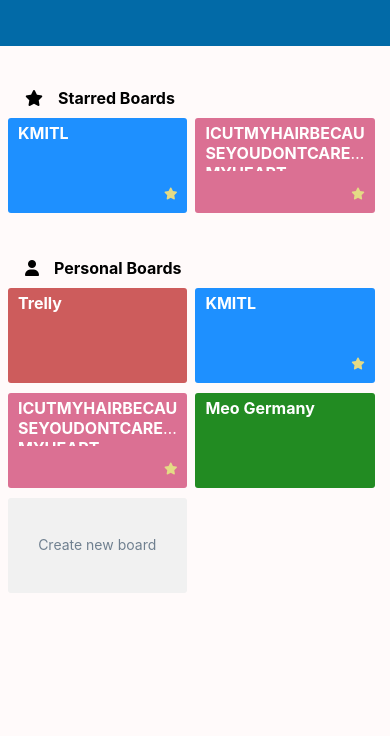
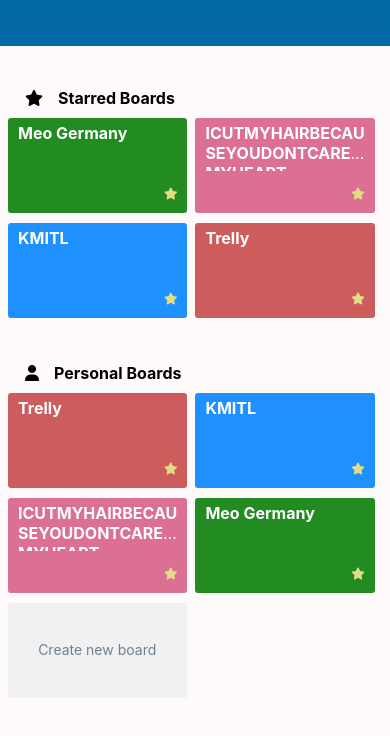
Before and after one commit to See-you-at-Germany-Corp/Trelly-front-end, a React (Create React App) app: page / in a window 390 px wide. Shown: the top 736 px of the page. Built offline with nearby package versions, Linux system fonts and the light colour scheme.

Commit message:
starredBoardList swap v1

```diff
--- a/package.json
+++ b/package.json
@@ -10,7 +10,9 @@
     "@testing-library/user-event": "^7.2.1",
     "hover.css": "^2.3.2",
     "react": "^16.13.1",
+    "react-beautiful-dnd": "^13.0.0",
     "react-dom": "^16.13.1",
+    "react-draggable": "^4.4.3",
     "react-redux": "^7.2.0",
     "react-router-dom": "^5.2.0",
     "react-scripts": "3.4.1",
--- /dev/null
+++ b/src/function/moveStarObject.js
@@ -0,0 +1,40 @@
+import personalToStarred from './personalToStarred.js';
+import { starBoard } from '../redux/actions/personalBoardList.js';
+
+const moveStarObject = (personal, source, destination, dispatch) => {
+    console.log('personal, source, destination');
+    console.log(personal, source, destination);
+
+    const starredBoard = personalToStarred(personal);
+    console.log('starredBoard');
+    console.log(starredBoard);
+
+    if (source < destination) {
+        dispatch({
+            type: 'SET_STAR_ID',
+            boardId: starredBoard[source].id,
+            starId: starredBoard[destination].starred_id + 2
+        });
+
+        const newPersonal = [...personal];
+        // console.log('newPersonal[source].starred_id');
+        // console.log(newPersonal[source].starred_id);
+
+        for (let i = destination + 1; i < starredBoard.length ; i++) {
+            console.log('run');
+            dispatch({
+                type: 'SET_STAR_ID',
+                boardId: starredBoard[i].id,
+                starId: starredBoard[i].starred_id + 2
+            });
+        }
+
+        dispatch({ type: 'OVERWRITE', newState: newPersonal });
+    }
+
+    // console.log(dispatch({type: 'UNSTAR_BOARD', boardId: 2}));
+
+    return ({})
+}
+
+export default moveStarObject;
--- /dev/null
+++ b/src/function/personalToStarred.js
@@ -0,0 +1,15 @@
+const personalToStarred = (personalBoardList) => {
+
+    let starredBoardList = personalBoardList.filter(board => board.starred === true);
+    starredBoardList.sort(function (a, b) {
+        /// sort lowest to highest.
+        return a.starred_id - b.starred_id;
+    });
+
+    return (
+        /// return starredBoardList with sort lowest to highest starred_id.
+        starredBoardList
+    );
+}
+
+export default personalToStarred;
--- a/src/pages/home/boardList.js
+++ b/src/pages/home/boardList.js
@@ -1,16 +1,34 @@
 import React from 'react';
+import { connect } from 'react-redux';
 import { Link } from 'react-router-dom';
 
 import './boardListStyle.css';
 import { starBoard, unStarBoard } from '../../redux/actions/personalBoardList';
 import { createOn } from '../../redux/actions/createNewBoard';
+// import moveObject from '../../function/moveObject.js';
+import { DragDropContext, Droppable, Draggable } from 'react-beautiful-dnd';
+import moveStarObject from '../../function/moveStarObject';
 
 const BoardList = (props) => {
 
     const keyId = props.listName === 'Personal Boards' ? '1' : '2';
 
+    const onDragEnd = (result) => {
+        console.log('result');
+        console.log(result);
+        moveStarObject(props.personalBoardList, result.source.index, result.destination.index, props.dispatch);
+    }
+
     return (
-        <div className={`${props.listName} board-list`}>
+        <DragDropContext onDragEnd={onDragEnd}>
+            <Droppable droppableId={`list`} direction='horizontal'>
+                {(provided, snapshot) => {
+                    return (
+                        <div
+                            className={`${props.listName} board-list`}
+                            ref={provided.innerRef}
+                            {...provided.droppableProps}
+                        >
                             <div className={`${props.listName}-board-name board-name-group`}>
                                 <i className={`board-icon fas fa-${props.icon}`}></i>
                                 <p className={`${props.listName}-board board-name`}><b>{`${props.listName}`}</b></p>
@@ -28,10 +46,24 @@ const BoardList = (props) => {
                                         } : {};
 
                                         return (
-                        <React.Fragment key={`${keyId}-${index}`}>
+                                            <Draggable
+                                                key={`${keyId}-${index}`}
+                                                draggableId={`${index + 1}`}
+                                                index={index}
+                                                isDragDisabled={props.listName !== 'Starred Boards'}
+                                            >
+                                                {
+                                                    (provided, snapshot) => {
+                                                        return (
+                                                            <React.Fragment>
+                                                                <div
+                                                                    className='board-list-item-box'
+                                                                    ref={provided.innerRef}
+                                                                    {...provided.draggableProps}
+                                                                    {...provided.dragHandleProps}
+                                                                >
                                                                     <Link to={board.href} className='board-list-item' style={{ background: `${board.background}` }}>
                                                                         <p><b>{board.name}</b></p>
-
                                                                         <Link to=''>
                                                                             {
                                                                                 board.starred === false ?
@@ -42,23 +74,39 @@ const BoardList = (props) => {
                                                                                     <i className='board-star fas fa-star' onClick={() => props.dispatch(unStarBoard(board.id))} style={starredStyle}></i>
                                                                             }
                                                                         </Link>
-
                                                                     </Link>
+                                                                </div>
 
                                                                 {
-                                /// create new personal board card.
                                                                     props.boardListData.length - 2 === index && props.listName === 'Personal Boards' &&
+                                                                    <div className='board-list-item-box' key={`${keyId}-${index}`}>
                                                                         <div onClick={() => props.dispatch(createOn())} className='board-list-item create-new-board-button' style={{ background: 'rgb(241, 241, 241)', textAlign: 'center' }}>
                                                                             <p style={{ marginTop: '38px', color: 'slategray', marginLeft: '9px', fontSize: '14px' }}>Create new board</p>
                                                                         </div>
+                                                                    </div>
                                                                 }
                                                             </React.Fragment>
+                                                        )
+                                                    }
+                                                }
+                                            </Draggable>
                                         );
                                     })
                             }
 
+                            {provided.placeholder}
                         </div>
+                    )
+                }}
+            </Droppable>
+        </DragDropContext>
     );
 }
 
-export default BoardList;
+const mapStateToProps = (state) => ({
+    personalBoardList: state.personalBoardList
+})
+
+const BoardListWithConnect = connect(mapStateToProps)(BoardList);
+
+export default BoardListWithConnect;
--- a/src/pages/home/boardListStyle.css
+++ b/src/pages/home/boardListStyle.css
@@ -22,17 +22,26 @@
     display: inline;
 }
 
+.board-list .board-list-item-box {
+    /* background-color: lightpink;   */
+    width: 21%;
+    display: flex;
+    flex-wrap: wrap;
+    margin: 10px 0px 8px 18px;
+}
+
 .board-list .board-list-item {
     /* background-color: lightpink;  */
     height: 95px;
-    width: 21%;
-    margin: 10px 0px 8px 18px;
+    width: 100%;
+    /* margin: 10px 0px 8px 18px;    */
     text-decoration: none;
     border-radius: 3px;
     overflow: hidden;
+    -webkit-user-drag: none;
 }
 
-.board-list .board-list-item > p {
+.board-list .board-list-item-box .board-list-item > p {
     color: white;
     /* background-color: antiquewhite;  */
     padding: 0;
@@ -44,9 +53,10 @@
     display: -webkit-box;
    -webkit-line-clamp: 2; /* number of lines to show */
    -webkit-box-orient: vertical;
+    user-select: none;
 }
 
-.board-list .board-list-item .board-star {
+.board-list .board-list-item-box .board-list-item .board-star {
     font-size: 12px;
     float: right;
     color: white;
@@ -58,57 +68,51 @@
     filter: brightness(95%);
 }
 
-.board-list .board-list-item .board-star:hover {
+.board-list .board-list-item-box .board-list-item .board-star:hover {
     filter: brightness(100%);
     font-size: 14px;
     padding-right: 9px;
 }
 
-.board-list .board-list-item:hover {
+.board-list .board-list-item-box .board-list-item:hover {
     filter: brightness(95%);
 }
 
-.board-list .board-list-item:hover .board-star {
+.board-list .board-list-item-box .board-list-item:hover .board-star {
     display: block;
     transform: translateX(0px);
     transition: transform 0.2s, opacity 0.2s, filter 0.2s, font-size 0.1s;
     opacity: 100;
 }
 
-.board-list .create-new-board-button {
+.board-list .board-list-item-box .create-new-board-button {
     user-select: none;
 }
 
-.board-list .create-new-board-button:hover {
+.board-list .board-list-item-box .create-new-board-button:hover {
     cursor: pointer;
 }
 
-.board-list .create-new-board-button:active {
+.board-list .board-list-item-box .create-new-board-button:active {
     filter: brightness(90%);
 }
 
 @media only screen and (max-width: 900px) and (min-width: 751px) {
-    .board-list {
-    }
-
-    .board-list .board-list-item {
+    .board-list .board-list-item-box {
         width: 29%;
         margin: 10px 0px 2px 12px;
     }
 }
 
 @media only screen and (max-width: 750px) and (min-width: 601px) {
-    .board-list {
-    }
-
-    .board-list .board-list-item {
+    .board-list .board-list-item-box {
         width: 44%;
         margin: 10px 0px 0px 8px;
     }
 }
 
 @media only screen and (max-width: 600px) {
-    .board-list .board-list-item {
+    .board-list .board-list-item-box {
         width: 46%;
         margin: 10px 0px 0px 8px;
     }
--- a/src/pages/home/style.css
+++ b/src/pages/home/style.css
@@ -62,6 +62,7 @@ body {
 .homepage-main-container .homepage-sub-container {
     /* background: lightcoral;  */
     /* width: 70%;     */
+    /* max-width: 700px; */
 }
 
 @media only screen and (max-width: 600px) {
--- a/src/redux/actions/personalBoardList.js
+++ b/src/redux/actions/personalBoardList.js
@@ -23,3 +23,8 @@ export const unStarBoard =(boardId)=> ({
     type: 'UNSTAR_BOARD',
     boardId,
 })
+
+export const overWrite =(newState)=> ({
+    type: 'OVERWRITE',
+    newState,
+})
--- a/src/redux/reducers/index.js
+++ b/src/redux/reducers/index.js
@@ -7,5 +7,5 @@ import personalBoardList from './personalBoardList.js';
 export default combineReducers ({
     loggedIn,
     createNewBoard,
-    personalBoardList
+    personalBoardList,
 });
```
Also changed, not shown: src/redux/reducers/personalBoardList.js (+20 -5 lines), src/pages/home/index.js (line endings or trailing spaces), 1 other file (tests, documents, lock files or other folders). Lines whose indentation alone changed are shown as unchanged.
